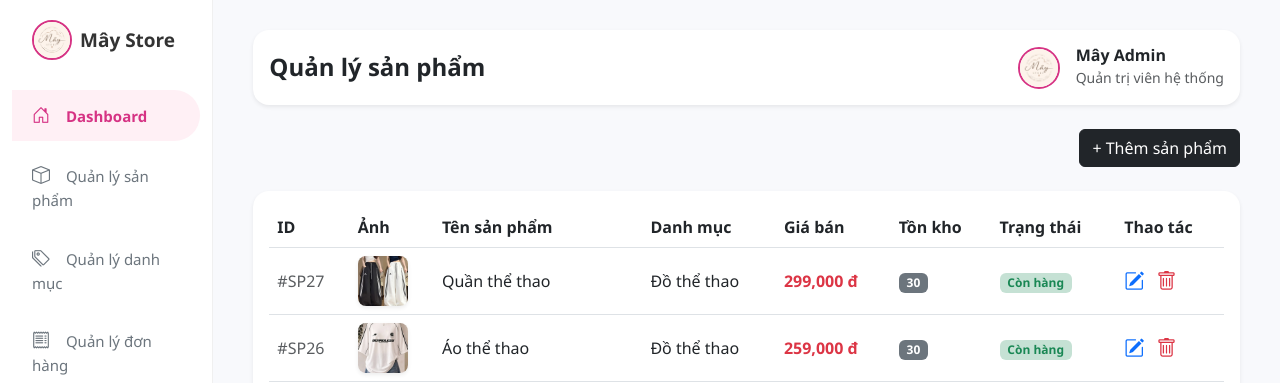
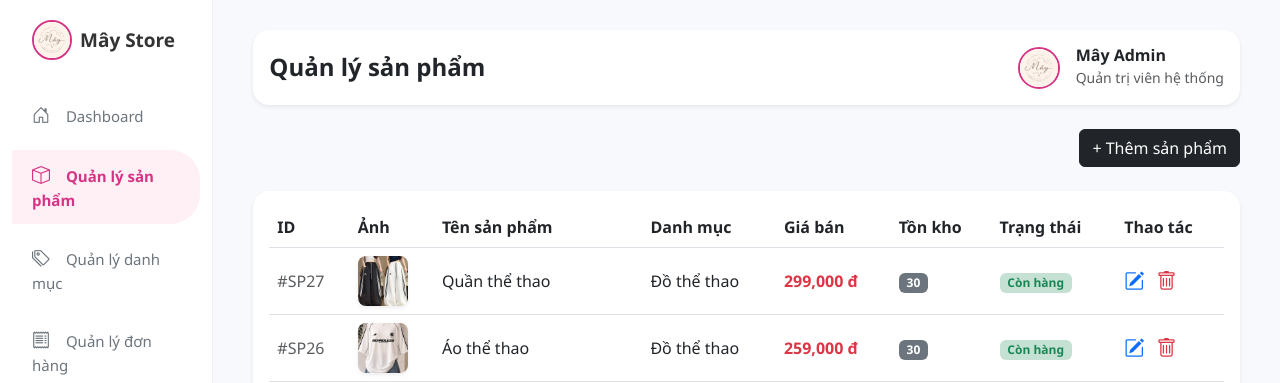
Before and after one commit to lengocanh270706-maker/Website-FashionStore, a PHP site: page /index.php in a window 1280 px wide. Shown: the top 383 px of the page. Run offline with PHP 8.4, Linux system fonts and the light colour scheme; data comes from the database, SQL or seed files in the repository.

Commit message:
Update index.php

```diff
--- a/BTN-LTweb/admin/products/index.php
+++ b/BTN-LTweb/admin/products/index.php
@@ -36,8 +36,8 @@ $result = $conn->query("SELECT products.*, categories.name as cat_name FROM prod
         </div>
 
         <nav class="d-flex flex-wrap flex-md-column gap-1">
-            <a href="../dashboard.php" class="active"><i class="bi bi-house-door"></i> Dashboard</a>
-            <a href="../products/index.php"><i class="bi bi-box"></i> Quản lý sản phẩm</a>
+            <a href="../dashboard.php"><i class="bi bi-house-door"></i> Dashboard</a>
+            <a href="../products/index.php" class="active"><i class="bi bi-box"></i> Quản lý sản phẩm</a>
             <a href="../categories/index.php"><i class="bi bi-tags"></i> Quản lý danh mục</a>
             <a href="../orders/index.php"><i class="bi bi-receipt"></i> Quản lý đơn hàng</a>
             <a href="../users/index.php"><i class="bi bi-person"></i> Quản lý người dùng</a>
```
